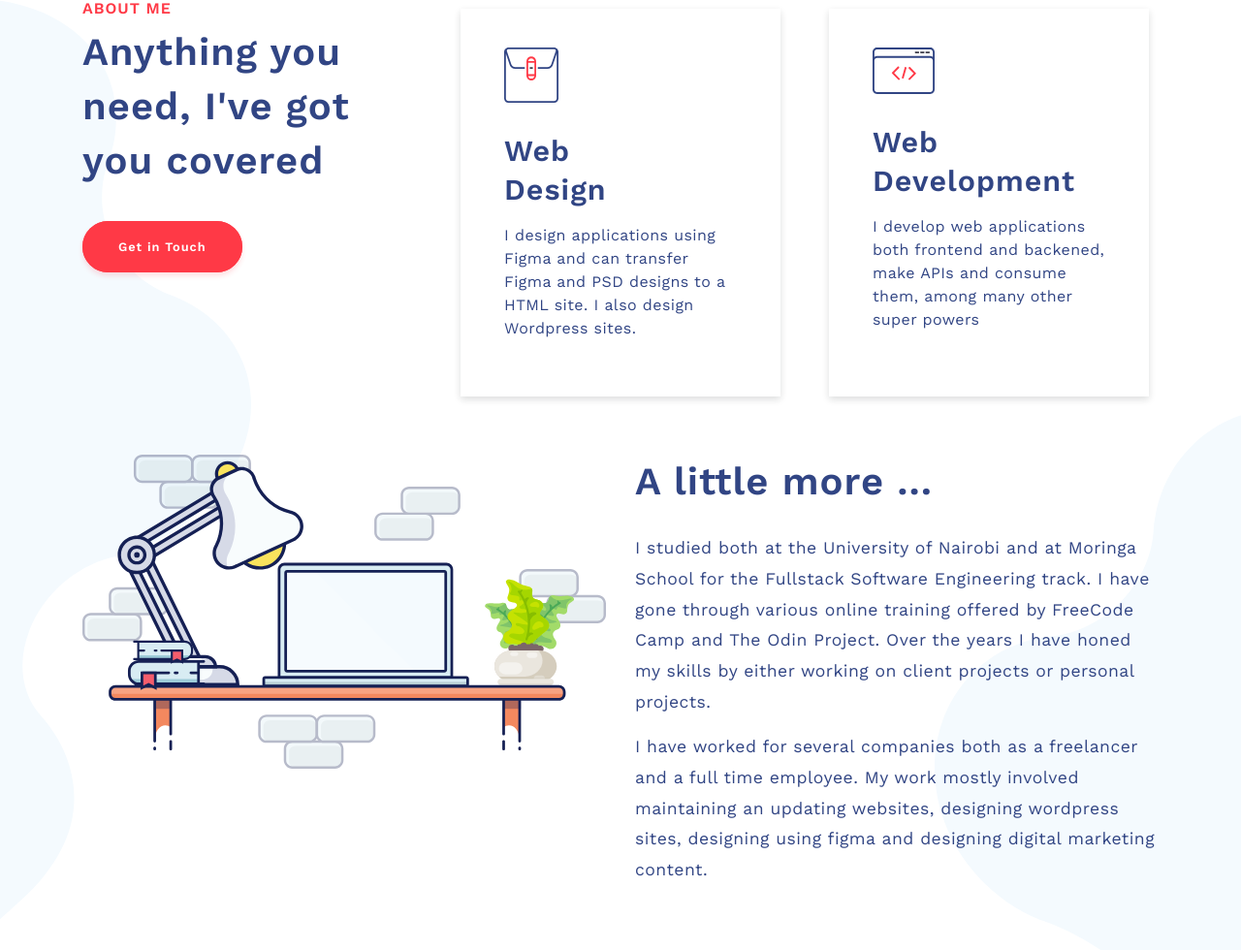
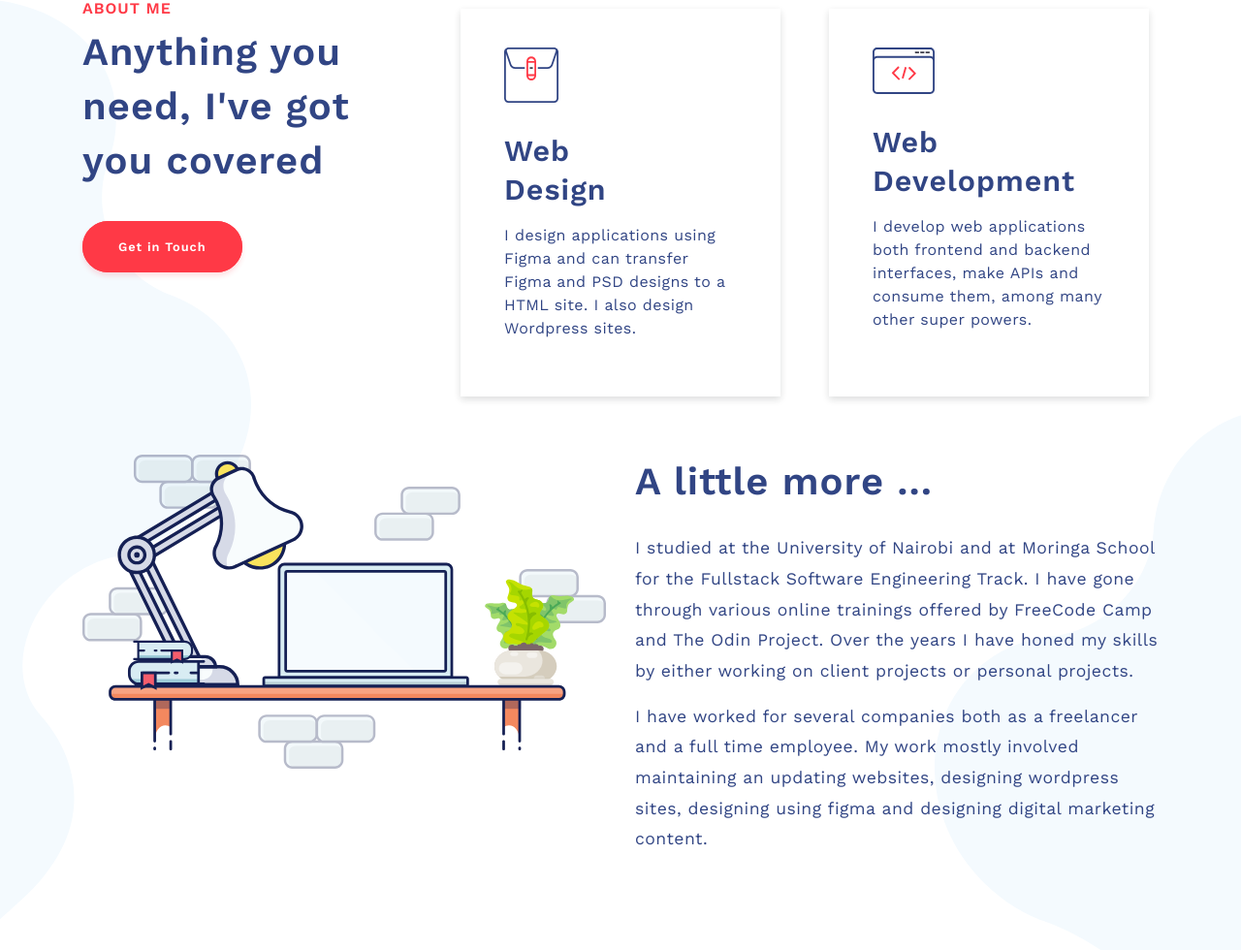
Before and after one commit to vantablanta/upgraded, a Django app: page / in a window 1280 px wide. Shown: the part 877-1857 px from the top of the page at 97% size. Run offline with Django 4.2, Linux system fonts and the light colour scheme; data that the repository does not hold is empty; some libraries are stand-ins or nearby versions.

Commit message:
fix: grammar fix

```diff
--- a/app/templates/index.html
+++ b/app/templates/index.html
@@ -56,8 +56,8 @@
             <h3>Web <br>Development</h3>
             <!-- Service Info -->
             <p>
-              I develop web applications both frontend and backened, make APIs and consume them, among many other super
-              powers
+              I develop web applications both frontend and backend interfaces, make APIs and consume them, among many other super
+              powers.
             </p>
           </div>
         </div>
@@ -75,8 +75,8 @@
       </div>
       <div class="col-12 col-sm-12 col-lg-6">
         <h2>A little more ...<br></h2>
-        <p>I studied both at the University of Nairobi and at Moringa School for the Fullstack Software Engineering track.
-          I have gone through various online training offered by FreeCode Camp and The Odin Project. Over the years I have honed my skills
+        <p>I studied at the University of Nairobi and at Moringa School for the Fullstack Software Engineering Track.
+          I have gone through various online trainings offered by FreeCode Camp and The Odin Project. Over the years I have honed my skills
           by either working on client projects or personal projects.
         </p>
         <p>I have worked for several companies both as a freelancer and a full time employee.
```
